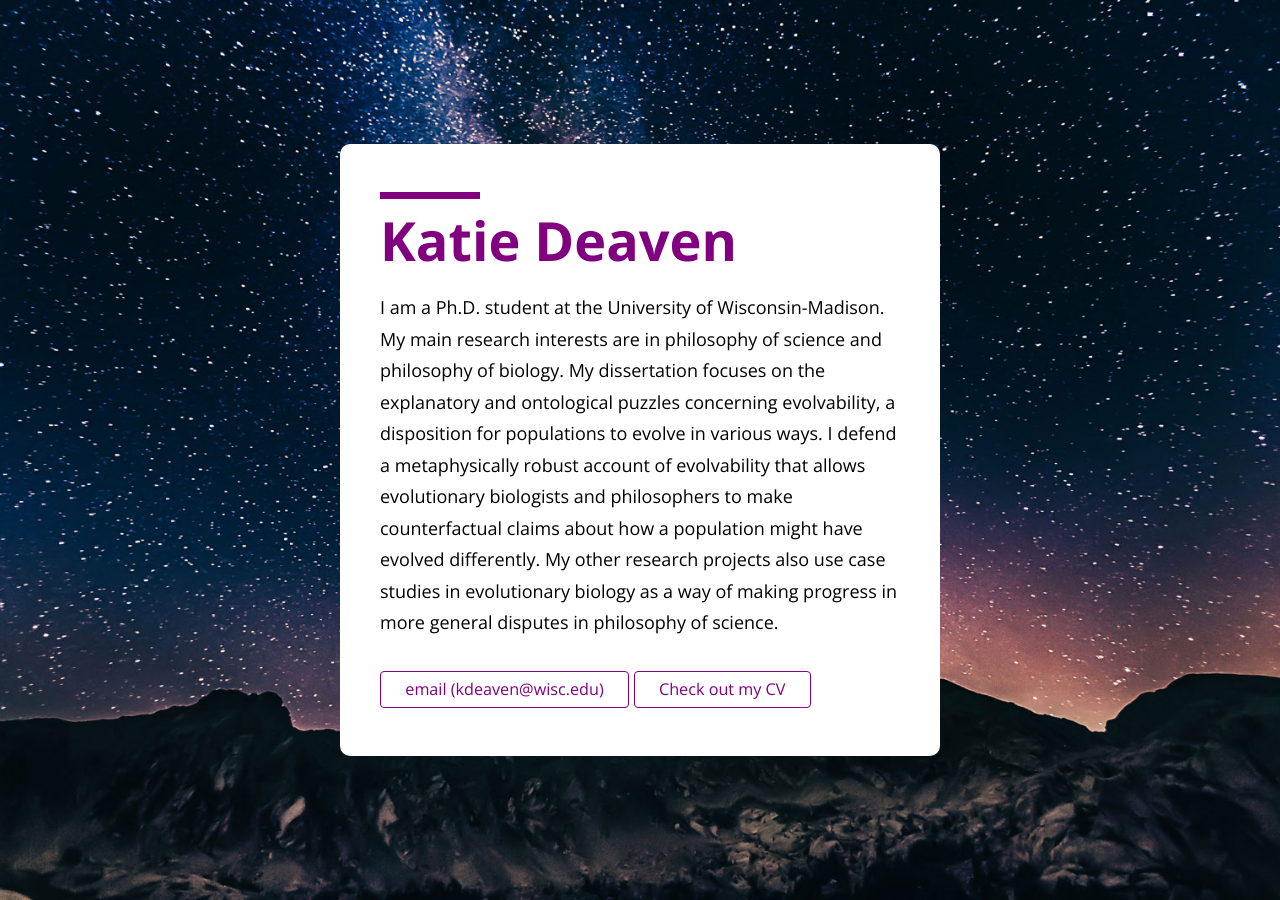
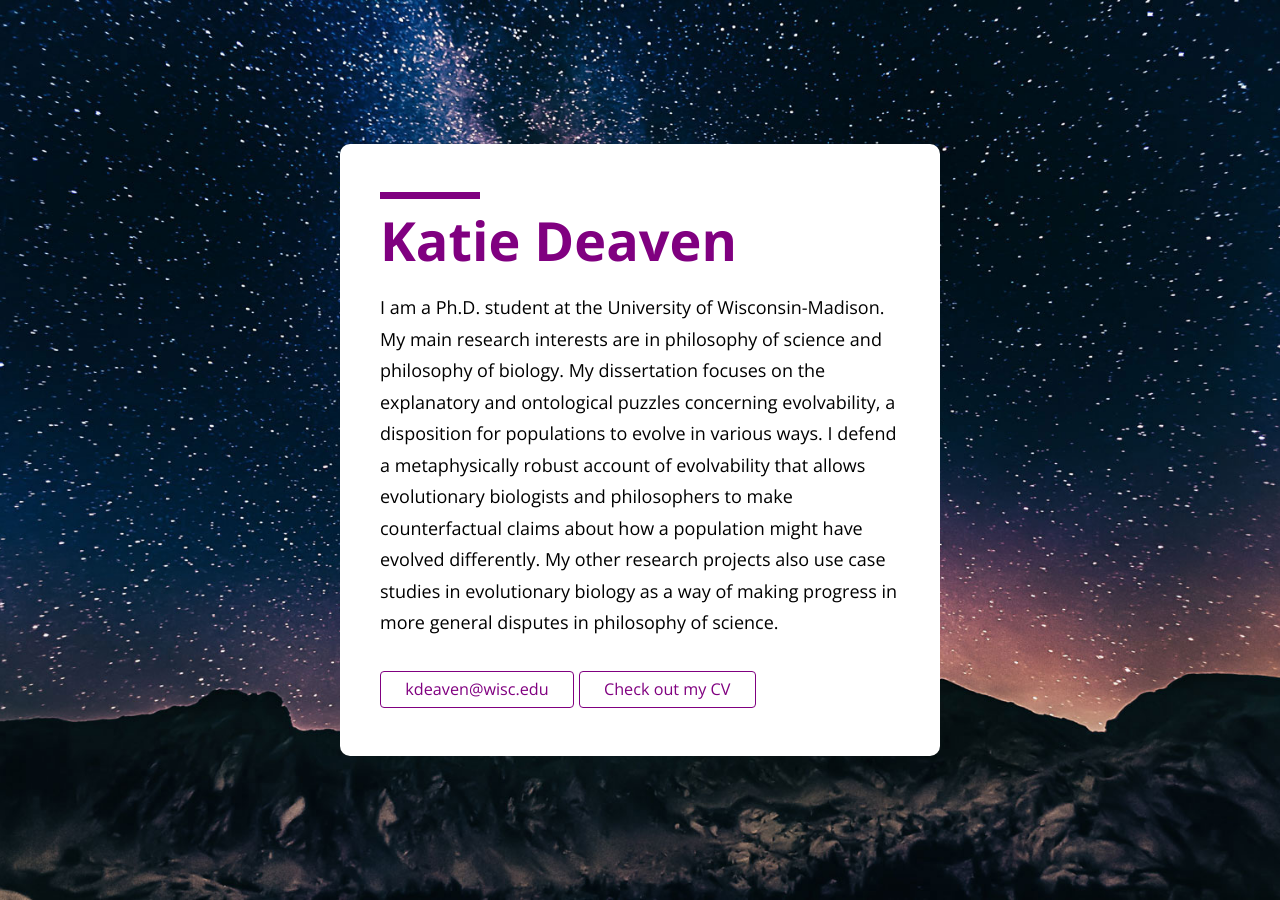
Before and after one commit to kdeaven/kdeaven.github.io, a Jekyll site: the page built from card.html, in a window 1280 px wide. Built offline with Jekyll 4.4.1, drawn with Linux system fonts in a browser that asks for light colours.

```diff
--- a/_config.yml
+++ b/_config.yml
@@ -9,10 +9,10 @@ content: I am a Ph.D. student at the University of Wisconsin-Madison. My main re
 
 # Add your social links
 social:
-  - platform: email (kdeaven@wisc.edu)
-    url: kjdeaven@wisc.edu
+  - platform: kdeaven@wisc.edu
+    url: mailto:kjdeaven@wisc.edu
   - platform: Check out my CV
-    url: https://facebook.com/luigibytes
+    url: https://www.youtube.com/watch?v=dQw4w9WgXcQ
 
 
 # General settings
```
Also changed, not shown: assets/img/full-md.jpg, assets/img/full-sm.jpg, 1 other file.
